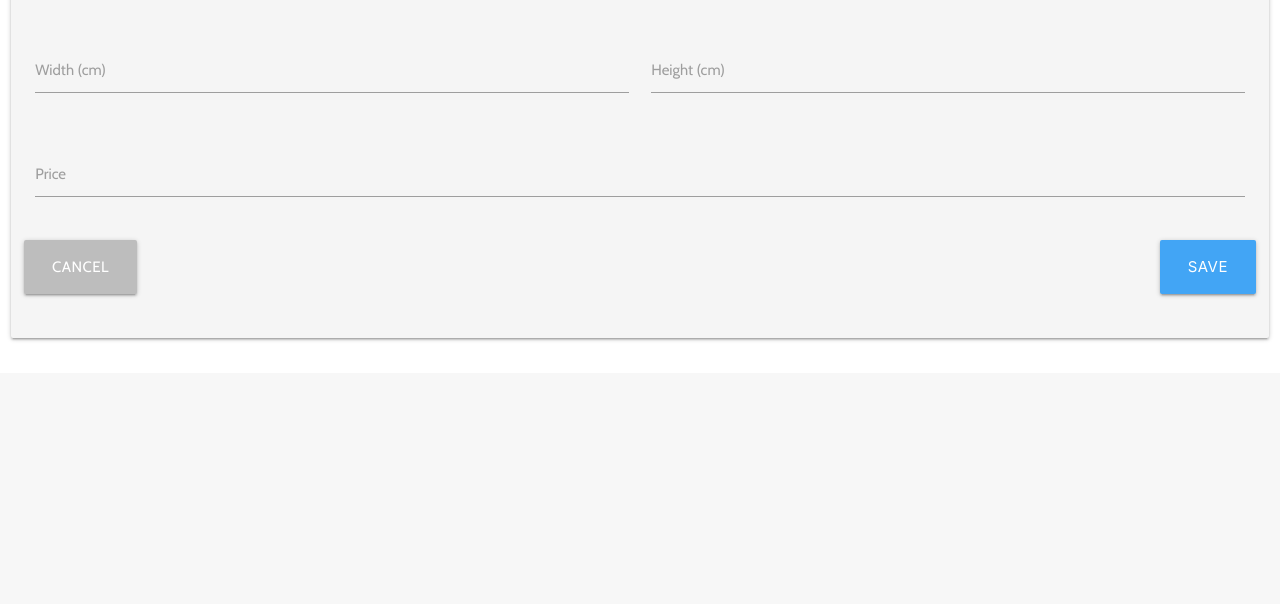
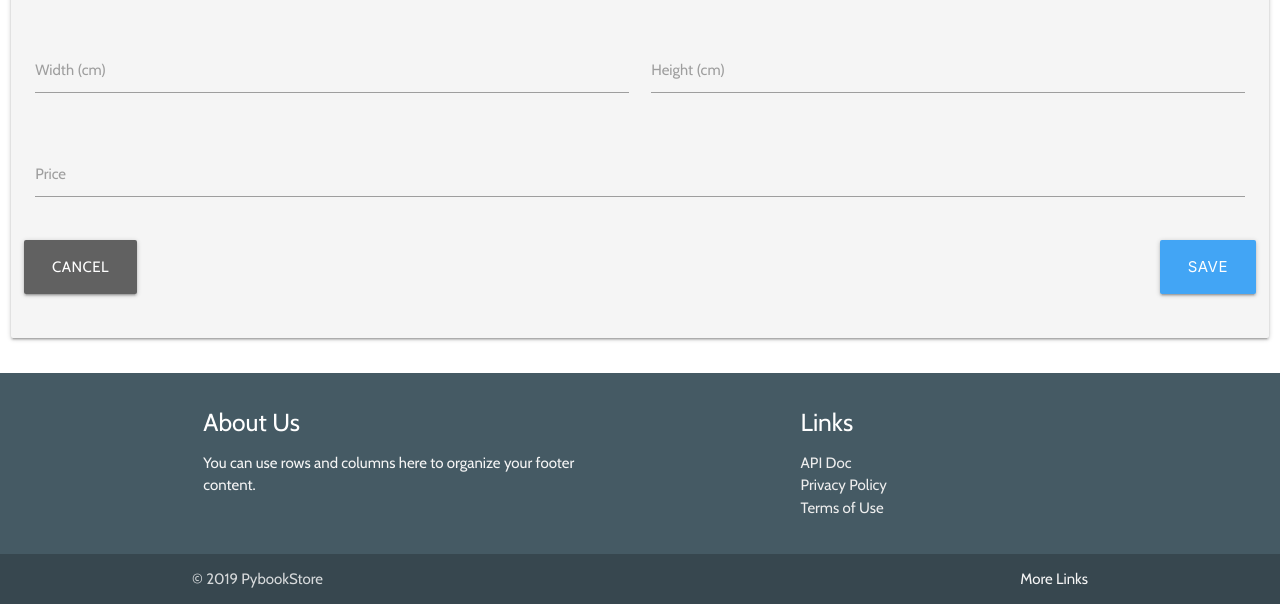
Before and after one commit to Cledersonbc/pybookstore, a Python web app: template pybookstore/templates/newbook.html in a window 1280 px wide. Shown: the part 1076-1680 px from the top of the page. Before the commit the page ends 1417 px from the top, so only its background shows below. Run offline with Jinja, Linux system fonts and the light colour scheme; the template is opened without the code that fills it, so the values that code supplies are empty.

Commit message:
Base footer

```diff
--- a/pybookstore/templates/base.html
+++ b/pybookstore/templates/base.html
@@ -39,6 +39,30 @@
       {% endwith %}
       {% block content %}{% endblock %}
     </main>
+    <footer class="page-footer blue-grey darken-2">
+      <div class="container">
+        <div class="row">
+          <div class="col l6 s12">
+            <h5 class="white-text">About Us</h5>
+            <p class="grey-text text-lighten-4">You can use rows and columns here to organize your footer content.</p>
+          </div>
+          <div class="col l4 offset-l2 s12">
+            <h5 class="white-text">Links</h5>
+            <ul>
+              <li><a class="grey-text text-lighten-3" href="#!">API Doc</a></li>
+              <li><a class="grey-text text-lighten-3" href="#!">Privacy Policy</a></li>
+              <li><a class="grey-text text-lighten-3" href="#!">Terms of Use</a></li>
+            </ul>
+          </div>
+        </div>
+      </div>
+      <div class="footer-copyright blue-grey darken-3">
+        <div class="container">
+          &copy; 2019 PybookStore
+          <a class="grey-text text-lighten-4 right" href="#!">More Links</a>
+        </div>
+      </div>
+    </footer>
     <script type="text/javascript" src="{{ url_for('static', filename='vendor/materialize/js/materialize.min.js')}}"></script>
     {% block extrabody %}{% endblock %}
   </body>
--- a/pybookstore/templates/editbook.html
+++ b/pybookstore/templates/editbook.html
@@ -112,7 +112,7 @@
             </div>
 
             <div class="row">
-              <a href="/books/view/{{ book.id }}" class="waves-effect waves-light btn btn-large grey lighten-1 left">Cancel</a>
+              <a href="/books/view/{{ book.id }}" class="waves-effect waves-light btn btn-large grey darken-2 left">Cancel</a>
               <button class="waves-effect waves-light btn btn-large blue lighten-1 right">Save</button>
             </div>
           </form>
--- a/pybookstore/templates/home.html
+++ b/pybookstore/templates/home.html
@@ -27,7 +27,6 @@
       </div>
     </div>
   </div>
-
 {% endblock %}
 
 {% block extrabody %}
--- a/pybookstore/templates/newbook.html
+++ b/pybookstore/templates/newbook.html
@@ -112,7 +112,7 @@
             </div>
 
             <div class="row">
-              <a href="/books/mybooks" class="waves-effect waves-light btn btn-large grey lighten-1 left">Cancel</a>
+              <a href="/books/mybooks" class="waves-effect waves-light btn btn-large grey darken-2 left">Cancel</a>
               <button class="waves-effect waves-light btn btn-large blue lighten-1 right">Save</button>
             </div>
           </form>
```
